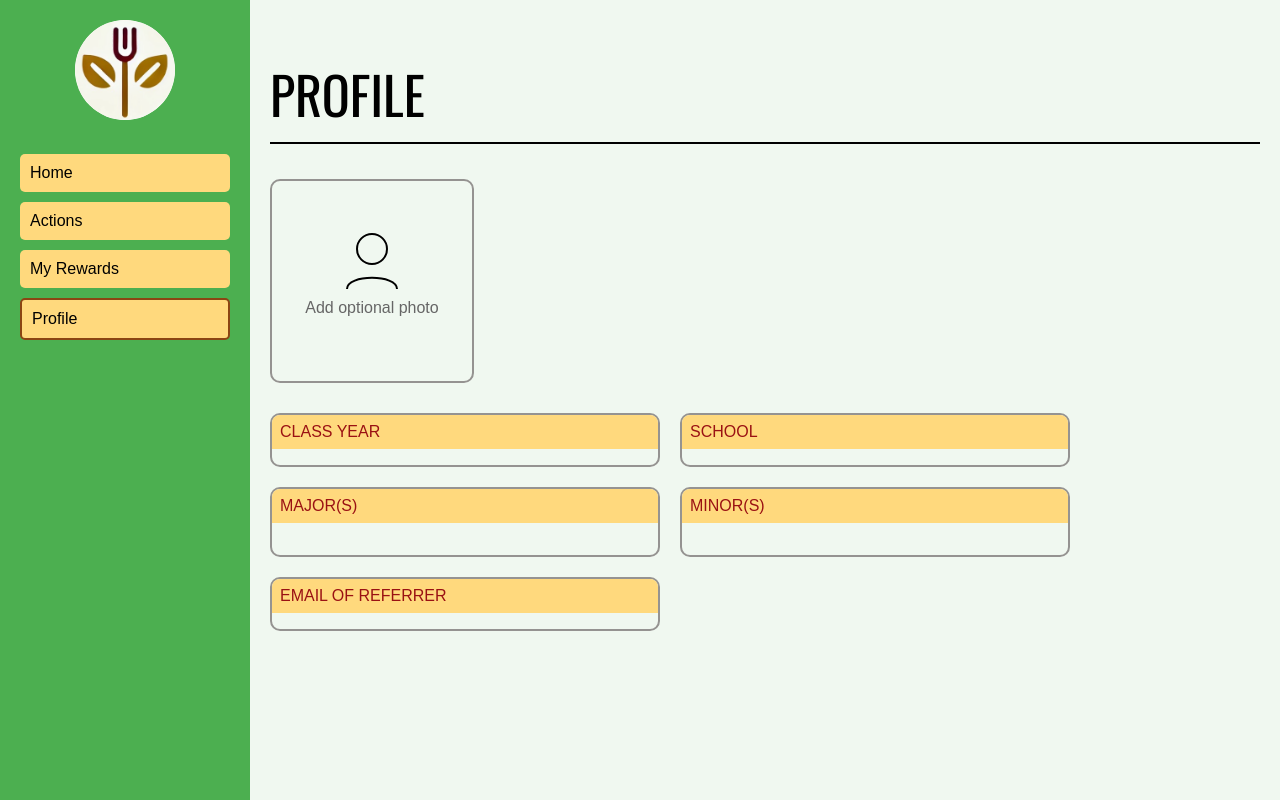
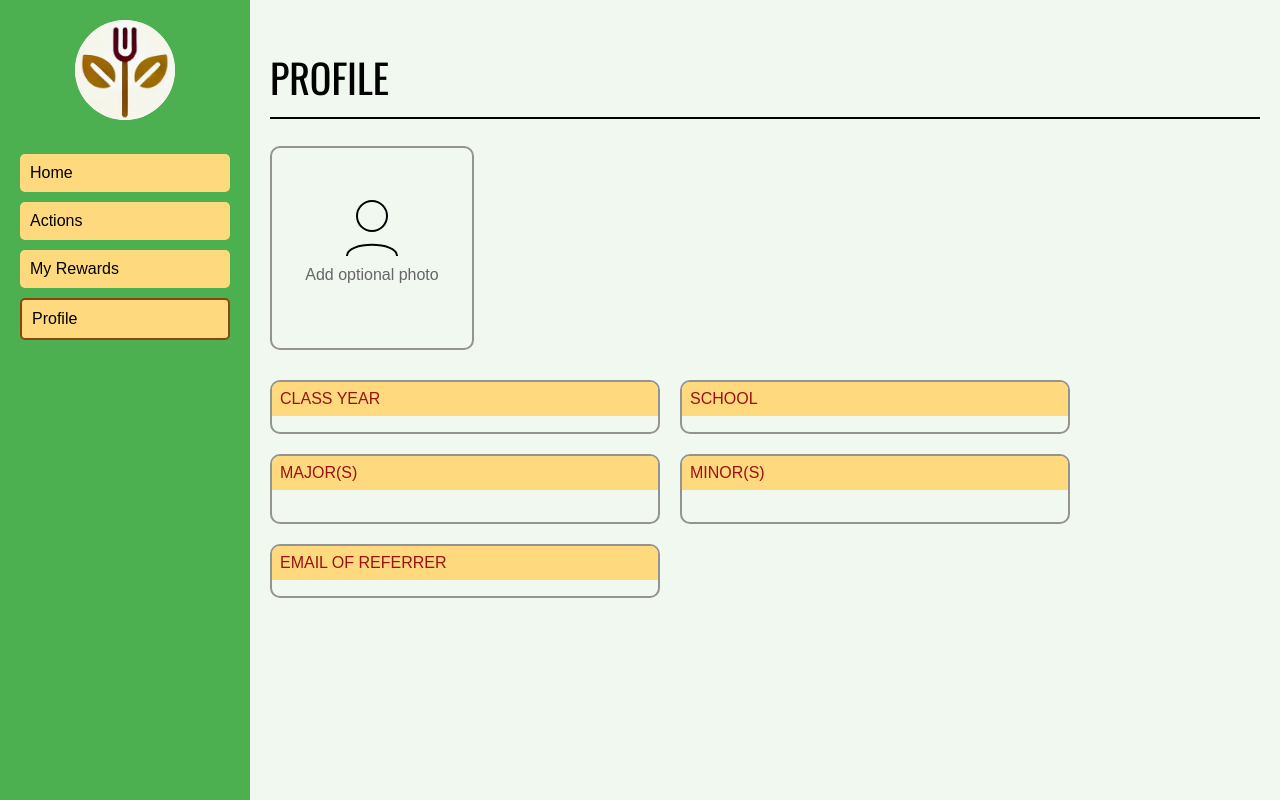
Before and after one commit to CSCI3356-Fall2024/Joaks, a Django app: page /profile/ in a window 1280 px wide. Run offline with Django 5.2, Linux system fonts and the light colour scheme.

Commit message:
headings all the same font size

```diff
--- a/mysite/templates/home_logged_in.html
+++ b/mysite/templates/home_logged_in.html
@@ -6,7 +6,7 @@
 
 <div class="home-container">
     <!-- Title Section without padding -->
-    <h1 style="font-size: 3.25em; border-bottom: 2px solid black; font-family: 'Oswald', sans-serif; font-optical-sizing: auto; font-style: normal; font-weight: 400; padding-bottom: 10px; ">HOME</h1>
+    <h1 style="font-size: 2.5em; border-bottom: 2px solid black; font-family: 'Oswald', sans-serif; font-optical-sizing: auto; font-style: normal; font-weight: 400; padding-bottom: 10px; ">HOME</h1>
 
 
     <!-- Container with padding for the boxes -->
--- a/mysite/templates/profile.html
+++ b/mysite/templates/profile.html
@@ -4,7 +4,7 @@
 
 {% block content %}
 
-<h1 style="font-size: 3.25em; border-bottom: 2px solid black; font-family: 'Oswald', sans-serif; font-optical-sizing: auto; font-style: normal; font-weight: 400; padding-bottom: 10px; ">PROFILE</h1>
+<h1 style="font-size: 2.5em; border-bottom: 2px solid black; font-family: 'Oswald', sans-serif; font-optical-sizing: auto; font-style: normal; font-weight: 400; padding-bottom: 10px; ">PROFILE</h1>
 
 <div style="display: flex; justify-content: space-between; align-items: flex-start; margin-bottom: 20px;">
     <!-- Profile Photo Container -->
```
